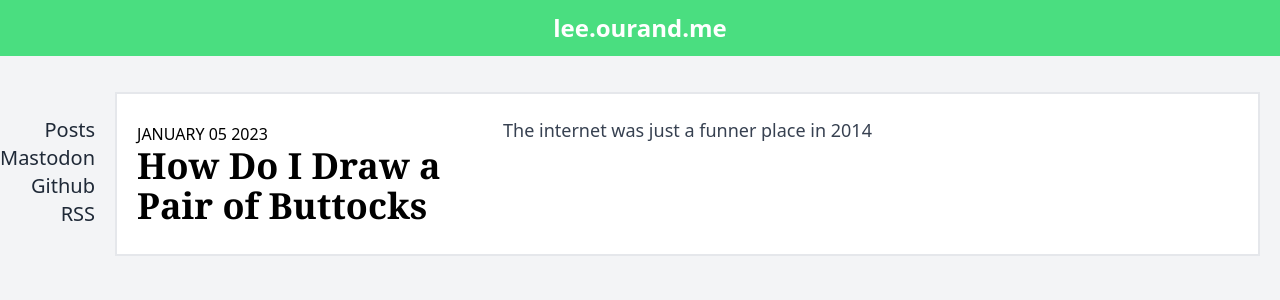
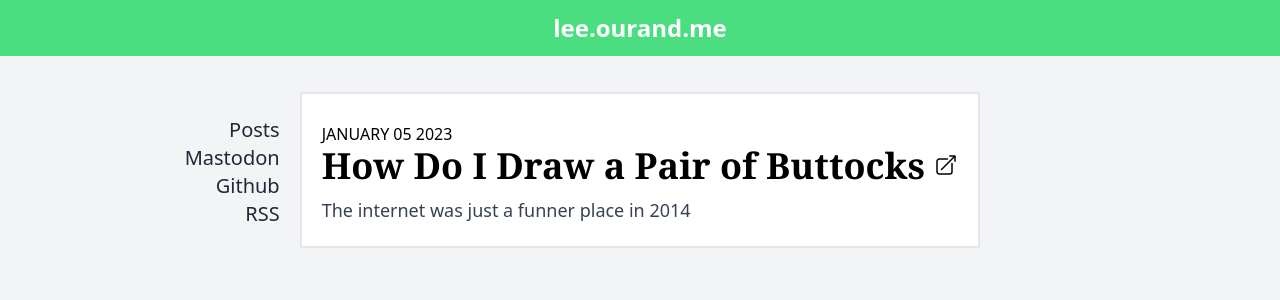
Before and after one commit to leeourand/leeourand.github.com, a Jekyll site: the page built from _posts/2023-01-05-how-do-i-draw-a-pair-of-buttocks.md, in a window 1280 px wide. Shown: the top 300 px of the page. Built offline with Jekyll 4.4.1, drawn with Linux system fonts in a browser that asks for light colours; nearby versions of some CDN libraries.

Commit message:
Extracts link types of posts

```diff
--- /dev/null
+++ b/_layouts/link.html
@@ -0,0 +1,20 @@
+---
+layout: base
+---
+<article>
+  <header>
+    <time class="block mt-2 text-1xl uppercase dark:text-gray-400">{{ page.date | date: "%B %d %Y" }}</time>
+    <h1 class="text-4xl font-bold font-serif dark:text-gray-200">
+      <a href="{{ page.link }}">
+        {{ page.title }}
+        <svg xmlns="http://www.w3.org/2000/svg" fill="none" viewBox="0 0 24 24" stroke-width="1.5" stroke="currentColor" class="w-6 h-6 inline-block -mt-2">
+          <path stroke-linecap="round" stroke-linejoin="round" d="M13.5 6H5.25A2.25 2.25 0 003 8.25v10.5A2.25 2.25 0 005.25 21h10.5A2.25 2.25 0 0018 18.75V10.5m-10.5 6L21 3m0 0h-5.25M21 3v5.25" />
+        </svg>
+      </a>
+    </h1>
+    <h2 class="mt-2 text-3xl font-bold text-gray-600 dark:text-gray-400 font-serif">{{ page.subtitle }}</h1>
+  </header>
+  <div class="content prose prose-lg dark:prose-invert">
+    {{ content }}
+  </div>
+</article>
```
Also changed, not shown: _posts/2023-01-05-how-do-i-draw-a-pair-of-buttocks.md (+1 -1 lines).
